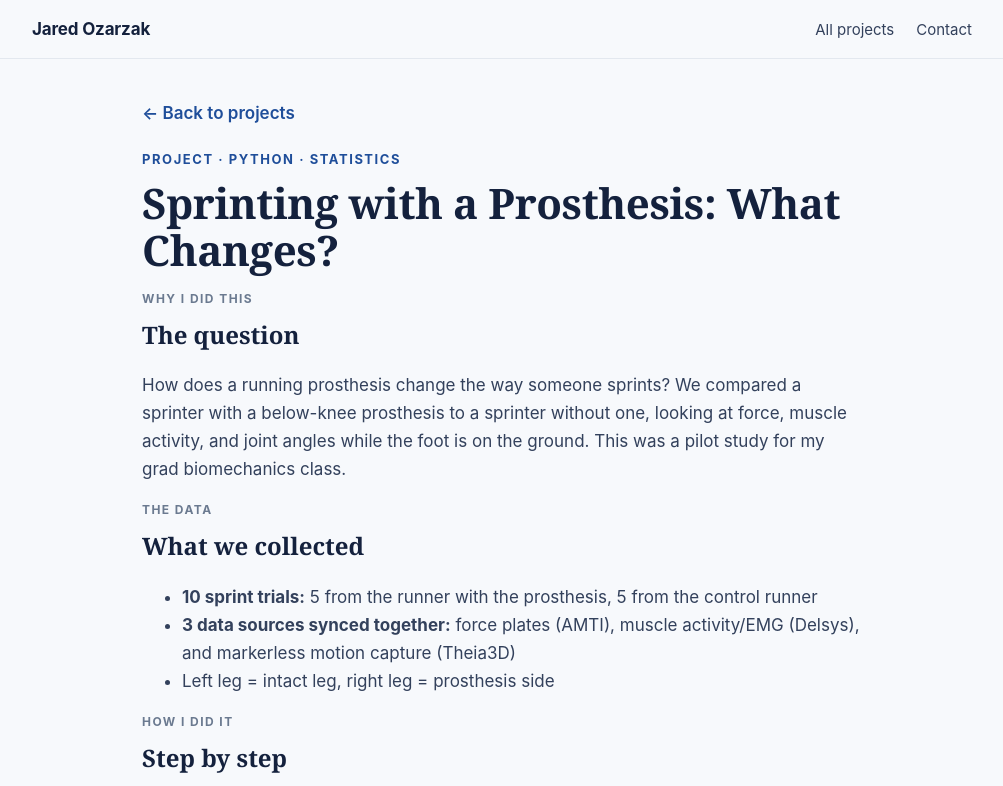
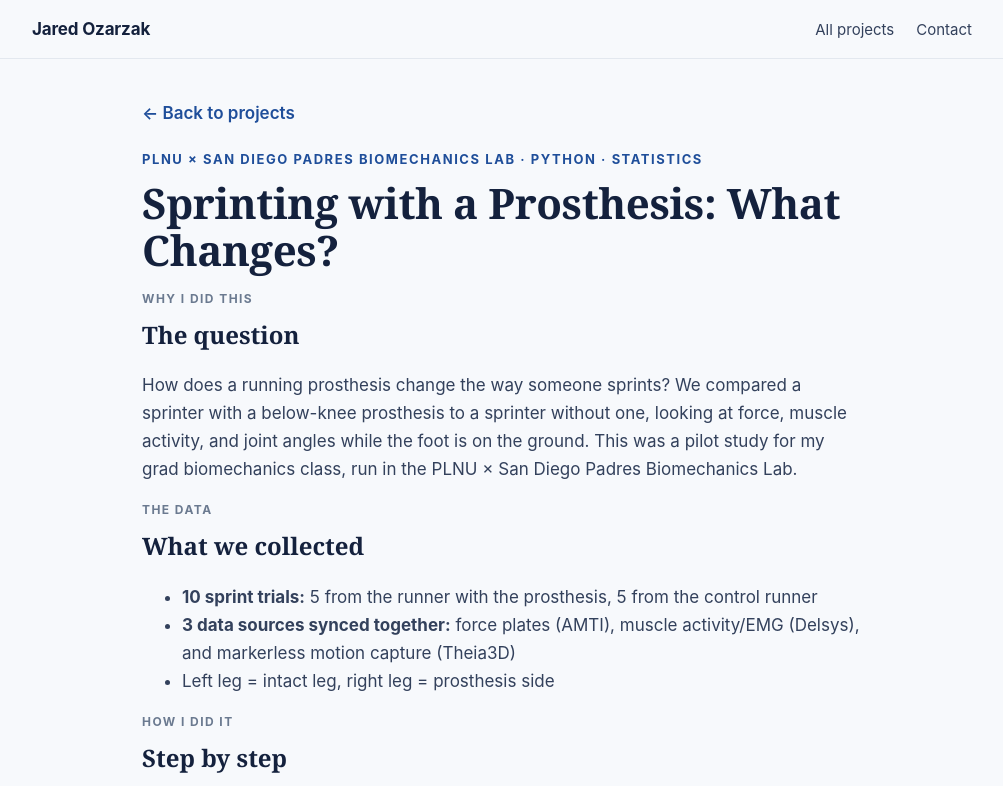
Before and after one commit to JaredOzarzak/JaredOzarzak.github.io, a plain HTML site: page sprint.html in a window 1280 px wide. Shown: the top 786 px of the page, without its empty margins (138-1141 px from the left). Drawn offline with Linux system fonts and the light colour scheme.

Commit message:
Update sprint.html

```diff
--- a/sprint.html
+++ b/sprint.html
@@ -3,12 +3,12 @@
 <nav><div class="wrap"><a class="brand" href="index.html">Jared Ozarzak</a><span class="links"><a href="index.html#projects">All projects</a><a href="index.html#contact">Contact</a></span></div></nav>
 <article>
 <a class="back" href="index.html#projects">← Back to projects</a>
-<div class="eyebrow" style="margin-top:22px">Project · Python · Statistics</div>
+<div class="eyebrow" style="margin-top:22px">PLNU × San Diego Padres Biomechanics Lab · Python · Statistics</div>
 <h1 style="font-size:clamp(30px,5vw,42px)">Sprinting with a Prosthesis: What Changes?</h1>
 
 <span class="step">Why I did this</span>
 <h2 style="margin-top:6px">The question</h2>
-<p>How does a running prosthesis change the way someone sprints? We compared a sprinter with a below-knee prosthesis to a sprinter without one, looking at force, muscle activity, and joint angles while the foot is on the ground. This was a pilot study for my grad biomechanics class.</p>
+<p>How does a running prosthesis change the way someone sprints? We compared a sprinter with a below-knee prosthesis to a sprinter without one, looking at force, muscle activity, and joint angles while the foot is on the ground. This was a pilot study for my grad biomechanics class, run in the PLNU × San Diego Padres Biomechanics Lab.</p>
 
 <span class="step">The data</span>
 <h2 style="margin-top:6px">What we collected</h2>
```
